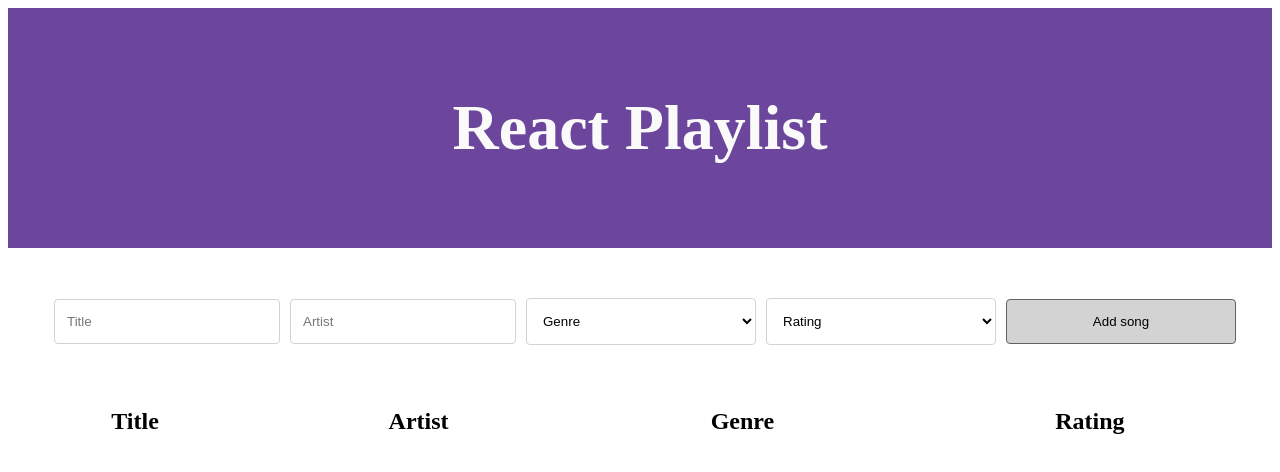
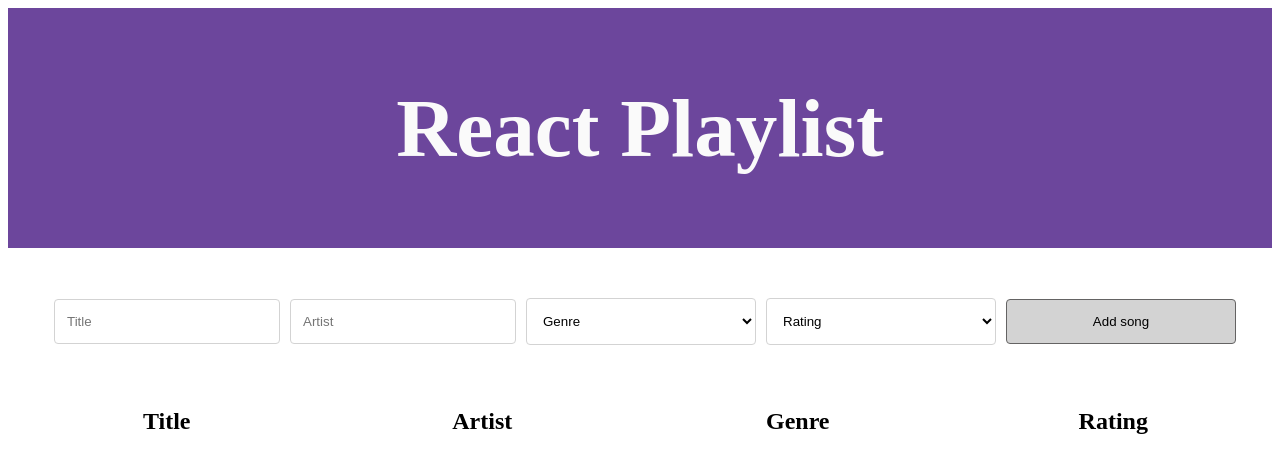
Before and after one commit to DebbySpaninks/debby_spaninks-ReactLilPlaylist, a React (Create React App) app in the folder react-playlist/: page / in a window 1280 px wide. Shown: the top 472 px of the page. Built offline with nearby package versions, Linux system fonts and the light colour scheme.

Commit message:
add steps for sort task

```diff
--- a/react-playlist/src/components/SongTable.js
+++ b/react-playlist/src/components/SongTable.js
@@ -1,18 +1,12 @@
 import React from 'react';
+import TableHeader from './TableHeader';
 
-// function to display table headers and SongTableItems
+// function to display SongTableItems
 function SongTable(props) {
     return (
         <div>
             <table className="table" style={{ width: "100%" }}>
-                <thead>
-                    <tr className="table-header">
-                        <th>Title</th>
-                        <th>Artist</th>
-                        <th>Genre</th>
-                        <th>Rating</th>
-                    </tr>
-                </thead>
+                <TableHeader />
                 <tbody>
                     {/* manage currentValue and displays index from song input*/}
                     {props.songs.map(currentValue => {
--- /dev/null
+++ b/react-playlist/src/components/TableHeader.js
@@ -0,0 +1,29 @@
+import React from 'react';
+
+// function to display table headers
+function TableHeader(props) {
+
+// create function to sort songs
+// sort on title a-z and z-a (capitalize??)
+// sort on artist a-z and z-a (capitalize??)
+// sort rating stars 1-5 and 5-1
+
+    return (
+        <thead>
+            <tr className="table-header">
+                {/* create sort button (in th) for title */}
+                <th>Title</th>
+
+                {/* create sort button (in th) for artist */}
+                <th>Artist</th>
+
+                <th>Genre</th>
+
+                {/* create sort button (in th) for rating stars */}
+                <th>Rating</th>
+            </tr>
+        </thead>
+    );
+}
+
+export default TableHeader;
--- a/react-playlist/src/styles/App.css
+++ b/react-playlist/src/styles/App.css
@@ -8,7 +8,7 @@
   display: flex;
   flex-direction: column;
   justify-content: center;
-  font-size: 2em;
+  font-size: 2.6em;
   color: rgb(250, 250, 250);
 }
 
@@ -45,6 +45,10 @@ table {
   font-size: 1.5em;
 }
 
+.table-header th {
+  width: 200px;
+}
+
 td {
   width: 200px;
   font-size: 0.8em;
```
